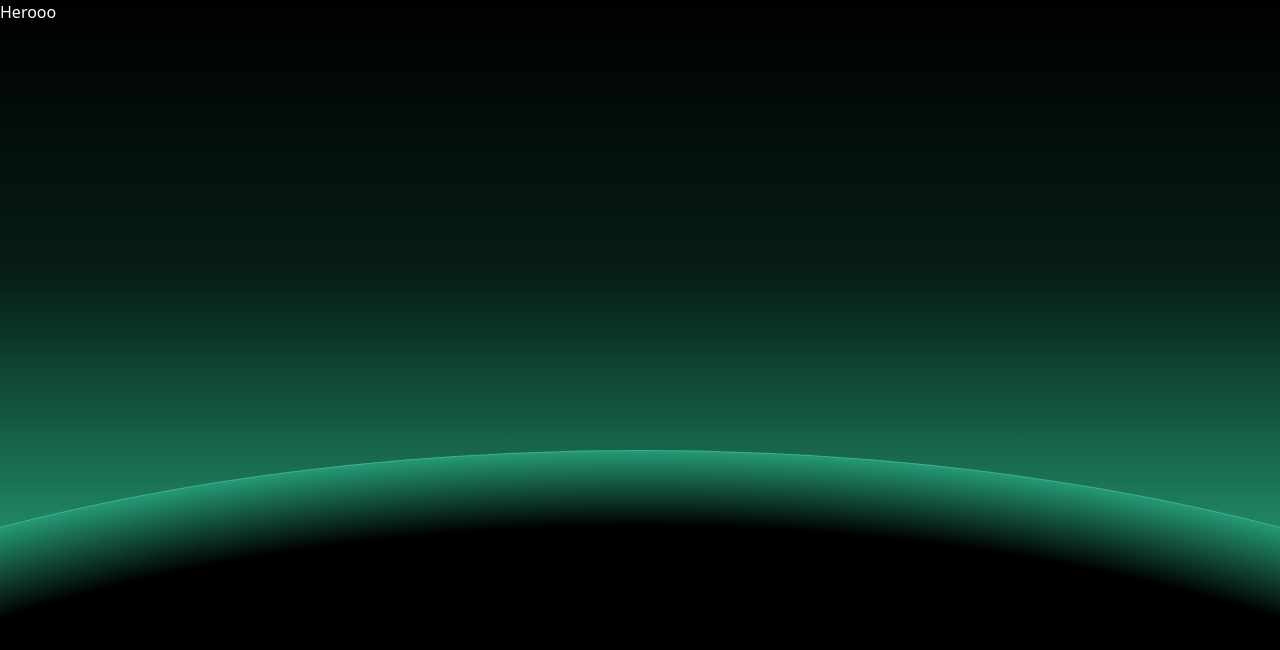
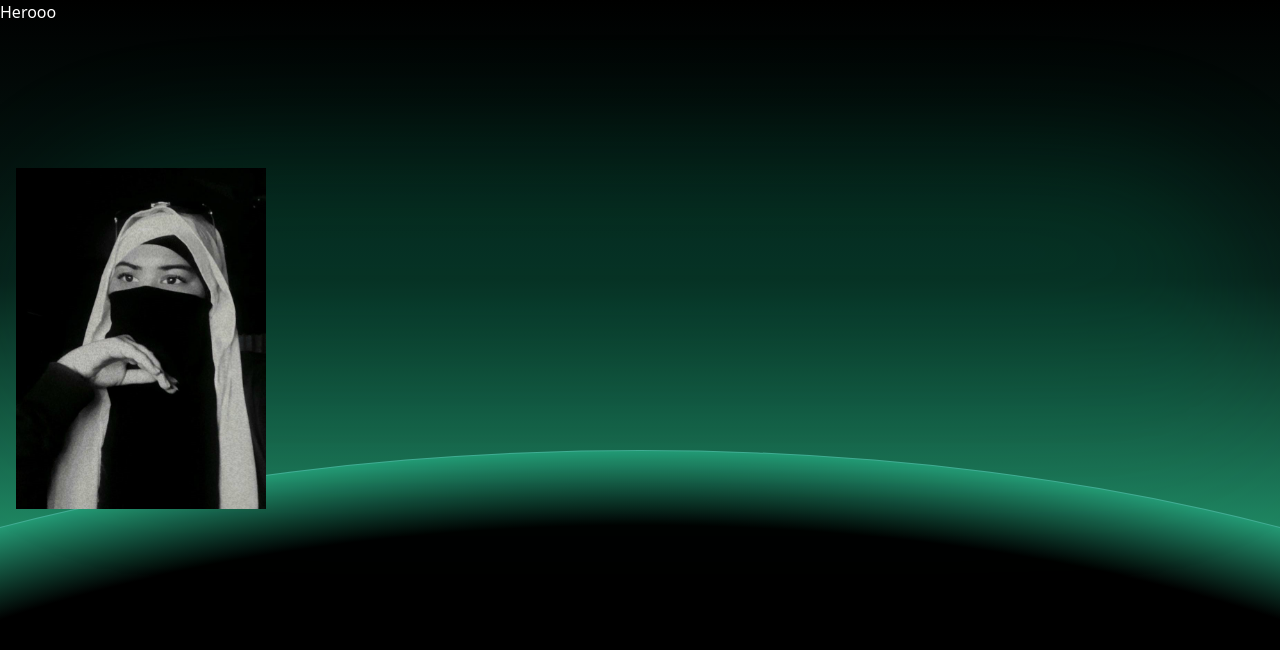
Before and after one commit to rabiyarumi/Portfolio1, a React (Vite) app in the folder Portfolio1-client/: page / in a window 1280 px wide. Shown: the top 650 px of the page. Built offline with nearby package versions, Linux system fonts and the light colour scheme.

Commit message:
added avater in hero section

```diff
--- a/Portfolio1-client/package.json
+++ b/Portfolio1-client/package.json
@@ -12,6 +12,7 @@
   "dependencies": {
     "@tailwindcss/vite": "^4.0.3",
     "framer": "^2.4.1",
+    "framer-motion": "^12.4.10",
     "localforage": "^1.10.0",
     "match-sorter": "^8.0.0",
     "motion": "^12.4.10",
--- a/Portfolio1-client/src/pages/Home/Hero.jsx
+++ b/Portfolio1-client/src/pages/Home/Hero.jsx
@@ -1,10 +1,29 @@
-import React from 'react';
 
+import { motion } from "motion/react"
+import profilePic from "../../assets/pic-2.jpg"
 const Hero = () => {
     return (
         <div className='relative overflow-clip min-h-screen text-white bg-[linear-gradient(to_bottom,#000,#071E18_35%,#208A65_67%,#35FB8E_85%)]'>
             Herooo
             <div className='absolute bg-black w-[2400px] h-[1000px] rounded-[50%] left-1/2 -translate-x-1/2 bg-[radial-gradient(closest-side,#000_85%,#249974)] top-[450px] border-[1px] border-[#8CD6DE]/30'/>
+
+            <div className='container relative mx-auto px-4 pt-12 pb-24'>
+           <motion.div
+           initial={{opacity: 0, scale: 0.5}}
+           animate={{opacity: 1, scale: 1}}
+           transition={{duration: 0.8}}
+           className='relative mb-8 mt-24'
+           >
+            <div className="absolute inset-0 bg-gradient-to-b from-emerald-500/20 to-transparent rounded-full blur-3xl"></div>
+            <img src={profilePic} alt="Rabiya Rumi" className="w-[250px] relative z-10" />
+           </motion.div>
+
+            <motion.div initial={{opacity:0, y:20}} animate={{opacity:1, y: 0}}
+            transition={{duration:0.8}} className="max-w-2xl" ></motion.div>
+
+            </div>
+
+
         </div>
     );
 };
```
Also changed, not shown: Portfolio1-client/src/assets/pic-2.jpg (added), 1 other file (tests, documents, lock files or other folders).
